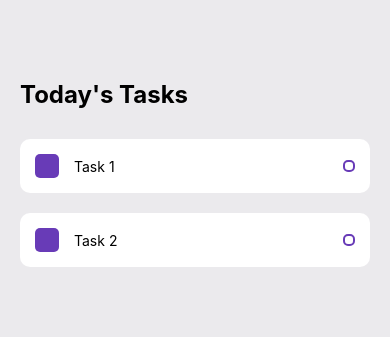
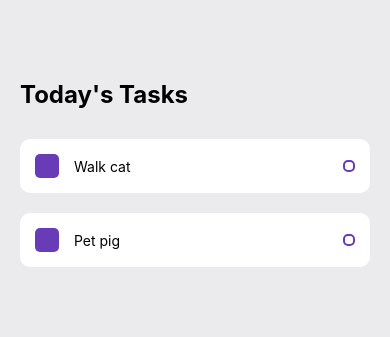
Before and after one commit to kmcandersen/rn-todo-list, a React Native app: screen / in a window 390 px wide. Shown: the top 337 px of the page. Built offline with nearby package versions, Linux system fonts and the light colour scheme.

Commit message:
add & delete functionality

```diff
--- a/App.js
+++ b/App.js
@@ -1,5 +1,6 @@
-import React from 'react';
+import React, { useState } from 'react';
 import {
+  Keyboard,
   KeyboardAvoidingView,
   Platform,
   StyleSheet,
@@ -12,6 +13,21 @@ import { MaterialCommunityIcons } from '@expo/vector-icons';
 import Task from './components/Task';
 
 export default function App() {
+  const [task, setTask] = useState('');
+  const [taskList, setTaskList] = useState(['Walk cat', 'Pet pig']);
+
+  const handleAddTask = () => {
+    Keyboard.dismiss();
+    setTaskList([...taskList, task]);
+    setTask('');
+  };
+
+  const completeTask = (taskIdx) => {
+    let taskListCopy = [...taskList];
+    taskListCopy.splice(taskIdx, 1);
+    setTaskList(taskListCopy);
+  };
+
   return (
     <View style={styles.container}>
       {/* today's tasks */}
@@ -19,8 +35,11 @@ export default function App() {
         <Text style={styles.title}>Today's Tasks</Text>
 
         <View style={styles.tasks}>
-          <Task text='Task 1' />
-          <Task text='Task 2' />
+          {taskList.map((task, index) => (
+            <TouchableOpacity key={index} onPress={() => completeTask(index)}>
+              <Task text={task} />
+            </TouchableOpacity>
+          ))}
         </View>
       </View>
       {/* add task */}
@@ -28,8 +47,13 @@ export default function App() {
         behavior={Platform.OS === 'ios' ? 'padding' : 'height'}
         style={styles.rightTaskWrapper}
       >
-        <TextInput style={styles.input} placeholder='Write a task' />
-        <TouchableOpacity>
+        <TextInput
+          style={styles.input}
+          placeholder='Write a task'
+          value={task}
+          onChangeText={(text) => setTask(text)}
+        />
+        <TouchableOpacity onPress={() => handleAddTask()}>
           <View style={styles.addWrapper}>
             <MaterialCommunityIcons name='plus' size={40} color='#683BB7' />
           </View>
```
